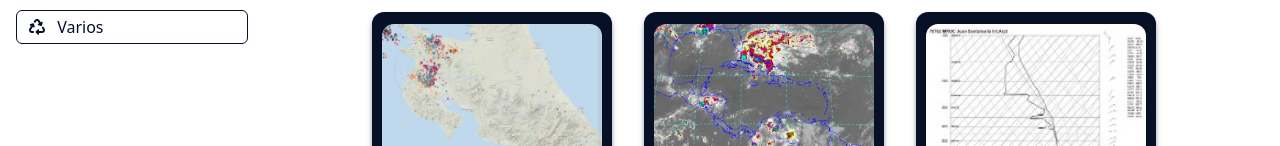
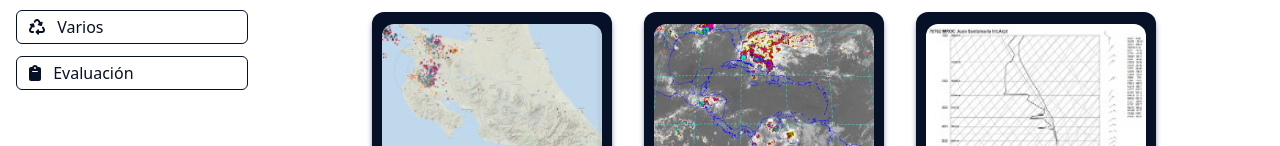
Before and after one commit to imn-climatologias-aeropuertos/meteo-page, a Vue app: page /#/ in a window 1280 px wide. Shown: the part 694-840 px from the top of the page. Built offline with nearby package versions, Linux system fonts and the light colour scheme.

Commit message:
feat: add Evaluation view

```diff
--- a/src/router/index.ts
+++ b/src/router/index.ts
@@ -77,6 +77,11 @@ const routes: Array<RouteRecordRaw> = [
     name: 'several-data',
     component: () => import(/* webpackChunkName: "several-data" */ '../views/SeveralData.vue'),
   },
+  {
+    path: '/evaluation',
+    name: 'evaluation',
+    component: () => import(/* webpackChunkName: "evaluation" */ '../views/Evaluation.vue'),
+  },
 ]
 
 const router = createRouter({
--- a/src/static/menu_links.json
+++ b/src/static/menu_links.json
@@ -88,5 +88,11 @@
     "icon": "recycle",
     "text": "Varios",
     "name": "several-data"
+  },
+  {
+    "to": "/evaluation",
+    "icon": "clipboard",
+    "text": "Evaluación",
+    "name": "evaluation"
   }
 ]
--- /dev/null
+++ b/src/views/Evaluation.vue
@@ -0,0 +1,19 @@
+<script setup lang="ts">
+import Title from "../components/Title.vue";
+import Button from "../components/Button.vue";
+</script>
+
+<template>
+  <div class="main-view">
+    <section>
+      <Title>Evaluaciones</Title>
+    </section>
+    <section>
+      <div class="flex justify-center">
+        <Button link="http://intra-files.imn.ac.cr/intranet_graficos/">
+          Evaluaciones Varias
+        </Button>
+      </div>
+    </section>
+  </div>
+</template>
```
